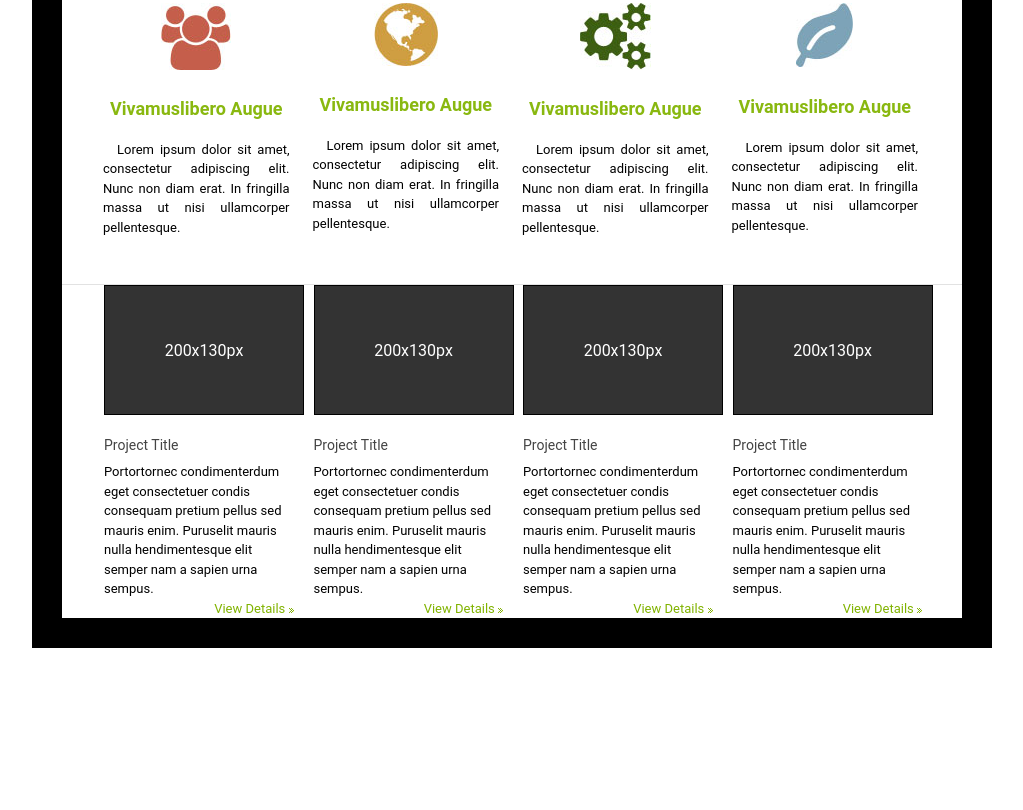
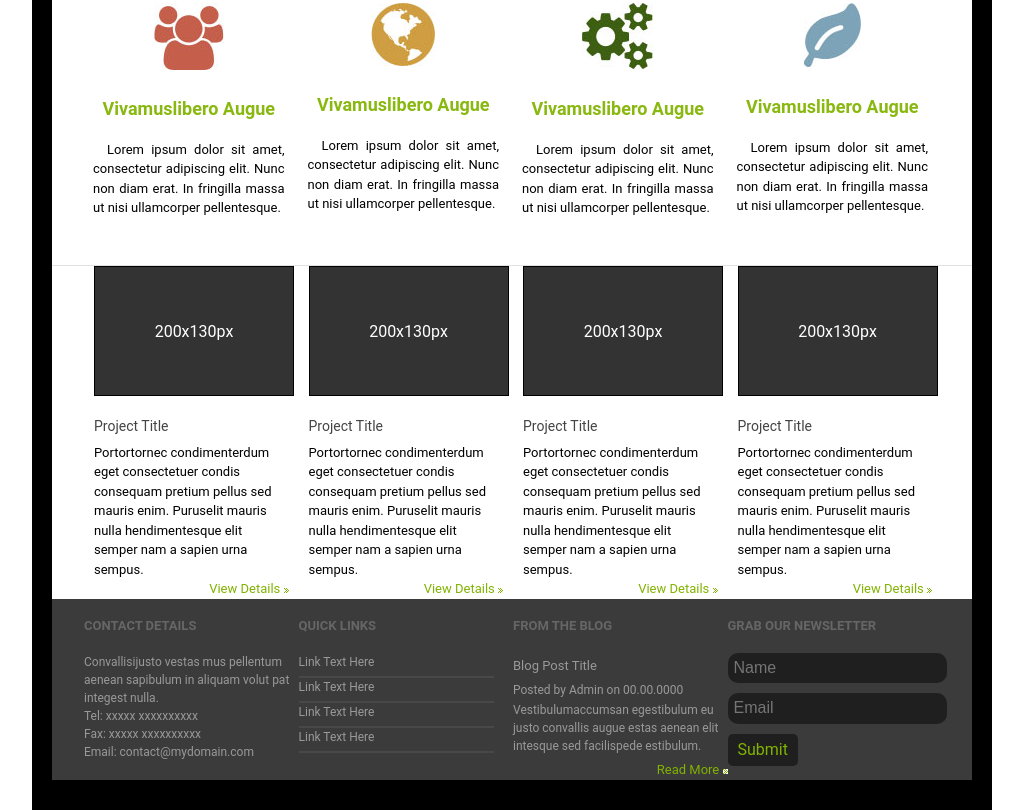
Before and after one commit to ArnasDickus/concomitant, a website: page app/index.html in a window 1280 px wide. Shown: the part 659-1469 px from the top of the page, without its empty margins (128-1151 px from the left). Before the commit the page ends 1307 px from the top, so only its background shows below. Drawn offline with Linux system fonts and the light colour scheme.

Commit message:
Finished contact-info branch

```diff
--- /dev/null
+++ b/app/assets/styles/modules/_button.css
@@ -0,0 +1,14 @@
+.button{
+
+  background-color: #1f1f1f;
+  color: #FFF;
+  text-decoration: none;
+  padding: 4px 10px;
+  display: inline-block;
+    &--border-radius{
+      border-radius: 5px;
+    }
+    &--color-green{
+      color: $main_green;
+    }
+}
--- /dev/null
+++ b/app/assets/styles/modules/_contact-info.css
@@ -0,0 +1,40 @@
+
+
+.contact-info{
+    background-color: $contact_bg_color;
+    &__title{
+      text-transform: uppercase;
+      color: $dark_title;
+      font-size: 0.8125rem;
+
+    }
+    &__description{
+      font-size: 12px;
+      color: $contact_description_text;
+      margin-top: 0;
+      margin-bottom: 5px;
+    }
+    &__hr{
+      border: solid 1px $contact_hr;
+      width:90%;
+      margin:0 ;
+    }
+    &__blog-title{
+      font-size: 0.8125rem;
+      color: $contact_description_text;
+    }
+    &__input{
+      margin-bottom: 0.625rem;
+    }
+    &__inputs{
+      padding-bottom: 0.625rem;
+    }
+
+    input, textarea {
+    background-color : $inputs_bg;
+    border: none;
+    border-radius: 0.625rem;
+    padding: 6px
+  }
+
+}
--- a/app/assets/styles/modules/_page-wrap.css
+++ b/app/assets/styles/modules/_page-wrap.css
@@ -2,5 +2,8 @@
   text-align: left;
   width: 60rem;
   margin: 0 auto;
-   border: solid #000000 30px;
+   border-bottom: solid #000000 30px;
+   border-top: solid #000000 30px;
+   border-right:  solid #000000 20px;
+   border-left: solid #000000 20px;
 }
--- a/app/assets/styles/styles.css
+++ b/app/assets/styles/styles.css
@@ -16,3 +16,5 @@
 @import "modules/_reason-table";
 @import "modules/_row";
 @import "modules/_project-title";
+@import "modules/_contact-info";
+@import "modules/_button";
--- a/app/index.html
+++ b/app/index.html
@@ -223,6 +223,72 @@
       </div>
     </div>
   </div>
+  <div class="contact-info">
+    <div class="wrapper">
+      <div class="row">
+        <div class="row__large-4">
+          <h4 class = "contact-info__title">Contact Details</h4>
+          <p class = "contact-info__description">Convallisijusto vestas mus pellentum aenean sapibulum
+            in aliquam volut pat integest nulla.
+            <br>
+            Tel: xxxxx xxxxxxxxxx
+            <br>
+            Fax: xxxxx xxxxxxxxxx
+            <br>
+            Email: contact@mydomain.com
+          </p>
+        </div>
+        <div class="row__large-4">
+          <h4 class = "contact-info__title">Quick Links</h4>
+          <p class = "contact-info__description">
+            Link Text Here
+          </p>
+            <hr class = "contact-info__hr">
+            <p class = "contact-info__description">
+              Link Text Here
+            </p>
+            <hr class = "contact-info__hr">
+            <p class = "contact-info__description">
+              Link Text Here
+            </p>
+            <hr class = "contact-info__hr">
+            <p class = "contact-info__description">
+              Link Text Here
+            </p>
+            <hr class = "contact-info__hr">
+        </div>
+        <div class="row__large-4">
+          <h4 class = "contact-info__title">From the Blog</h4>
+          <span class = "contact-info__blog-title">Blog Post Title</span>
+          <br>
+          <span class = "contact-info__description">
+            Posted by Admin on 00.00.0000
+          </span>
+            <p class = "contact-info__description">
+            Vestibulumaccumsan egestibulum eu justo convallis augue estas
+            aenean elit intesque sed facilispede estibulum.
+          </p>
+          <div class="project-title__details">
+          <a href="#"> <span>Read More</span>
+            <img src="assets/images/details-arrow.jpg" alt="Details">
+          </a>
+          </div>
+        </div>
+        <div class="row__large-4">
+          <h4 class = "contact-info__title">Grab Our Newsletter</h4>
+          <div class="contact-info__inputs">
+            <input class = "contact-info__input" type="text" name="Name" placeholder="Name">
+            <input type="text" name="Email"  placeholder="Email">
+          </div>
+          <a href="#">
+          <div class="button button--border-radius button--color-green">
+            Submit
+          </div>
+          </a>
+        </div>
+      </div>
+    </div>
+  </div>
 </div>
 
 
--- a/app/temp/styles/styles.css
+++ b/app/temp/styles/styles.css
@@ -457,7 +457,9 @@ template {
 
 /* Table  */
 
-/* Projec title */
+/* Project title */
+
+/* contact */
 
 /*  Font-Size */
 
@@ -769,7 +771,10 @@ Instead edit gulp/templates/sprite */
   text-align: left;
   width: 60rem;
   margin: 0 auto;
-   border: solid #000000 30px;
+   border-bottom: solid #000000 30px;
+   border-top: solid #000000 30px;
+   border-right:  solid #000000 20px;
+   border-left: solid #000000 20px;
 }
 
 .main-navigation{
@@ -944,3 +949,65 @@ Instead edit gulp/templates/sprite */
         text-decoration: none;
         color: #81b300;
       }
+
+.contact-info{
+    background-color: #3b3b3b;
+
+}
+
+.contact-info__title{
+      text-transform: uppercase;
+      color: #666666;
+      font-size: 0.8125rem;
+
+    }
+
+.contact-info__description{
+      font-size: 12px;
+      color: #999999;
+      margin-top: 0;
+      margin-bottom: 5px;
+    }
+
+.contact-info__hr{
+      border: solid 1px #484848;
+      width:90%;
+      margin:0 ;
+    }
+
+.contact-info__blog-title{
+      font-size: 0.8125rem;
+      color: #999999;
+    }
+
+.contact-info__input{
+      margin-bottom: 0.625rem;
+    }
+
+.contact-info__inputs{
+      padding-bottom: 0.625rem;
+    }
+
+.contact-info input, .contact-info textarea {
+    background-color : #1f1f1f;
+    border: none;
+    border-radius: 0.625rem;
+    padding: 6px
+  }
+
+.button{
+
+  background-color: #1f1f1f;
+  color: #FFF;
+  text-decoration: none;
+  padding: 4px 10px;
+  display: inline-block;
+}
+
+.button--border-radius{
+      border-radius: 5px;
+    }
+
+.button--color-green{
+      color: #81b300;
+    }
```
Also changed, not shown: app/assets/styles/base/_variables.css (+9 -1 lines).
